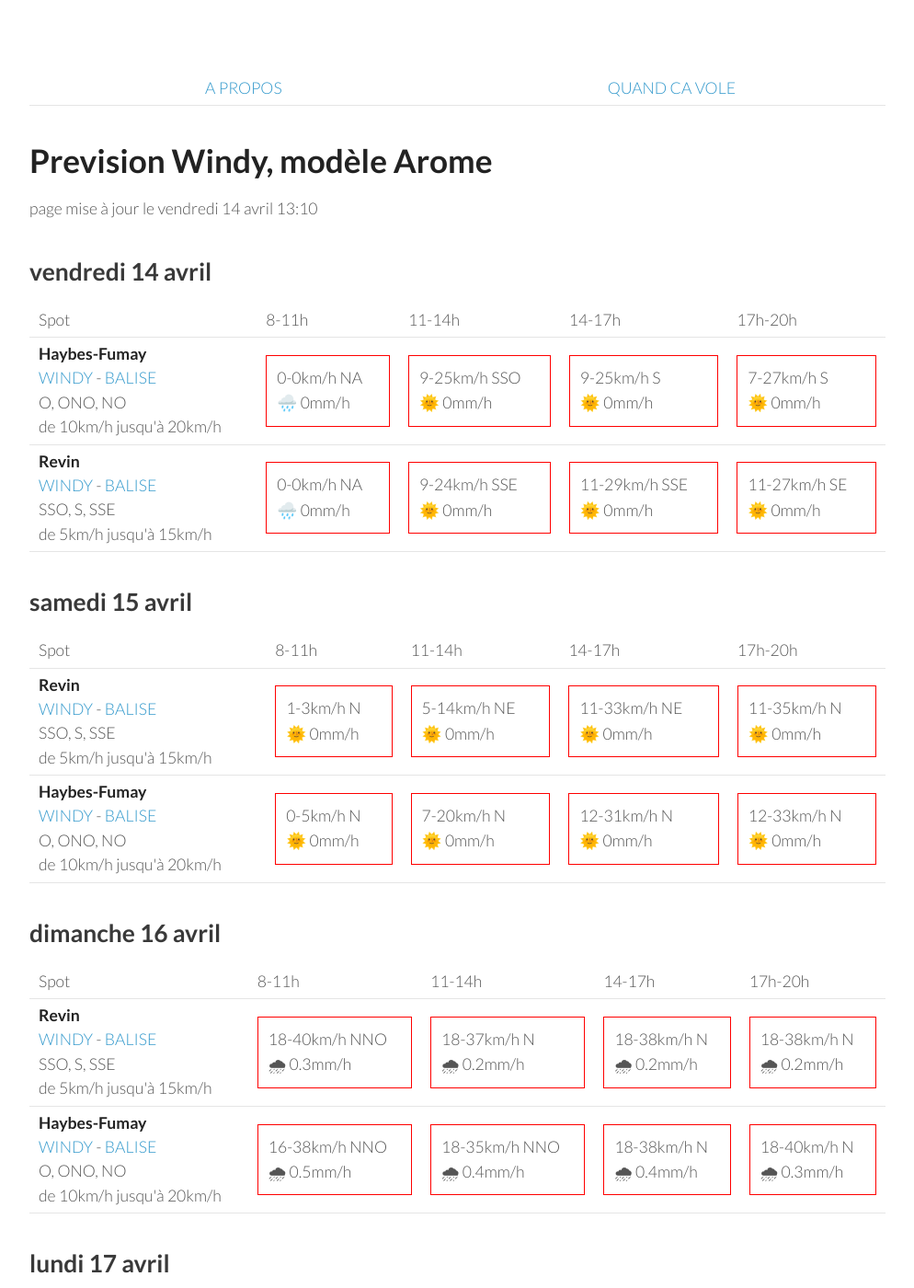
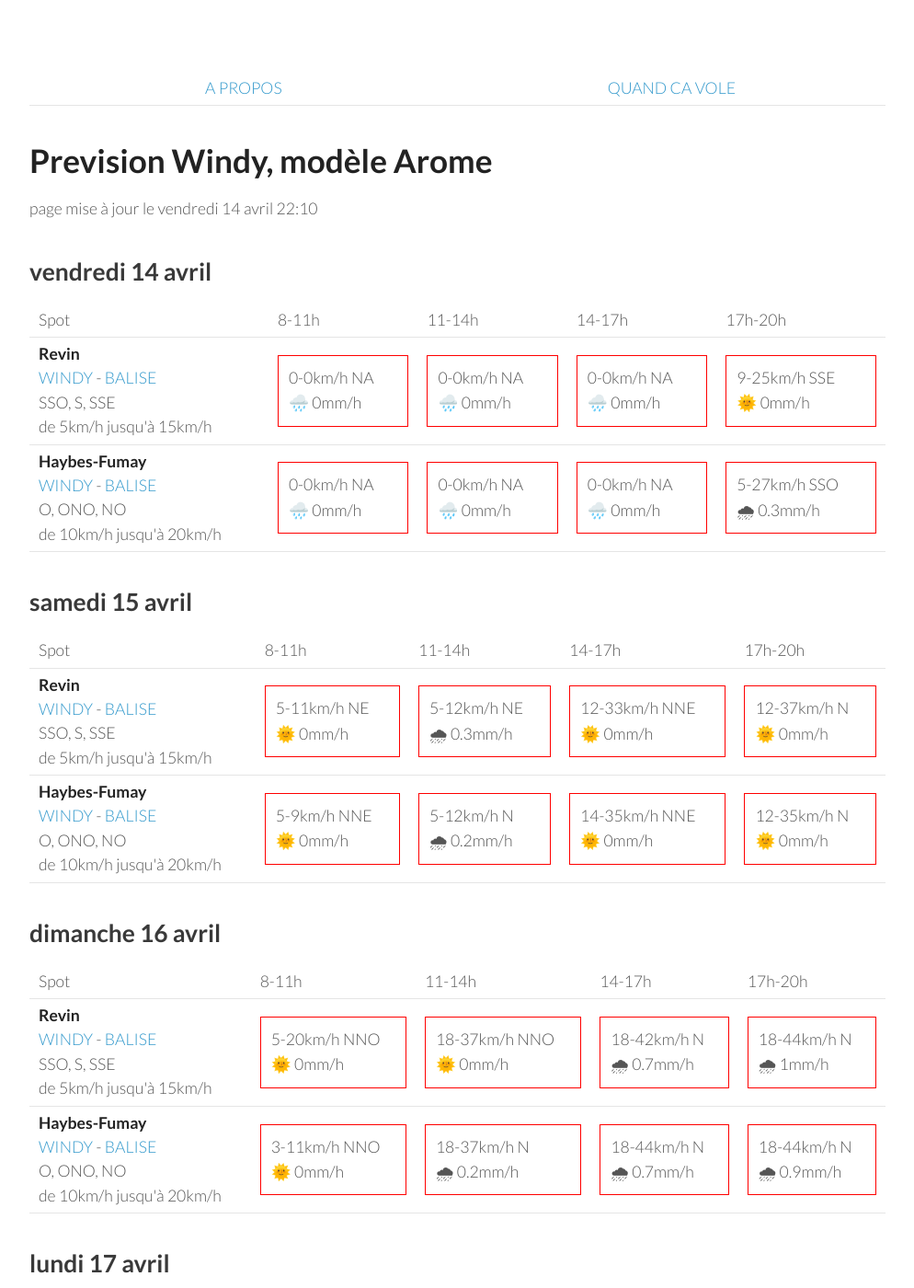
Before and after one commit to parapente-dans-le-nord/parapente-dans-le-nord.github.io, a Jekyll site: the page built from ardennes.markdown, in a window 1280 px wide and 1400 px high. Shown: the whole window at 92% size, without its empty margins (26-1020 px from the left). Built offline with Jekyll 4.4.1, drawn with Linux system fonts in a browser that asks for light colours; some of the changed text lies outside the part shown.

Commit message:
update index.markdown

```diff
--- a/ardennes.markdown
+++ b/ardennes.markdown
@@ -7,7 +7,7 @@ title:  "Tous les spots"
 {: .links}
 
 # Prevision Windy, modèle Arome
-page mise à jour le vendredi 14 avril 13:10
+page mise à jour le vendredi 14 avril 22:10
 
 ## vendredi 14 avril
 
@@ -22,21 +22,21 @@ page mise à jour le vendredi 14 avril 13:10
       <td>17h-20h</td>
     </tr>
 <tr>
+        <td><strong>Revin</strong><br><a href="https://windy.com/49.948/4.625?49.543,4.625,8">WINDY</a> - <span class=""><a href="http://www.balisemeteo.com/balise.php?idBalise=5019">BALISE</a> </span><br> <span class="vent-favorable">SSO, S, SSE</span><br><span class="force-vent">de 5km/h jusqu'à 15km/h</span> </td>
+
+            <td><div class="not-flyable"><p>0-0km/h NA</p><p>🌧️ 0mm/h</p></div></td>
+            <td><div class="not-flyable"><p>0-0km/h NA</p><p>🌧️ 0mm/h</p></div></td>
+            <td><div class="not-flyable"><p>0-0km/h NA</p><p>🌧️ 0mm/h</p></div></td>
+            <td><div class="not-flyable"><p>9-25km/h SSE</p><p>🌞 0mm/h</p></div></td>
+
+    </tr>
+<tr>
         <td><strong>Haybes-Fumay</strong><br><a href="https://windy.com/49.998/4.715?49.913,4.738,10">WINDY</a> - <span class=""><a href="http://www.balisemeteo.com/balise.php?idBalise=104">BALISE</a> </span><br> <span class="vent-favorable">O, ONO, NO</span><br><span class="force-vent">de 10km/h jusqu'à 20km/h</span> </td>
 
             <td><div class="not-flyable"><p>0-0km/h NA</p><p>🌧️ 0mm/h</p></div></td>
-            <td><div class="not-flyable"><p>9-25km/h SSO</p><p>🌞 0mm/h</p></div></td>
-            <td><div class="not-flyable"><p>9-25km/h S</p><p>🌞 0mm/h</p></div></td>
-            <td><div class="not-flyable"><p>7-27km/h S</p><p>🌞 0mm/h</p></div></td>
-
-    </tr>
-<tr>
-        <td><strong>Revin</strong><br><a href="https://windy.com/49.948/4.625?49.543,4.625,8">WINDY</a> - <span class=""><a href="http://www.balisemeteo.com/balise.php?idBalise=5019">BALISE</a> </span><br> <span class="vent-favorable">SSO, S, SSE</span><br><span class="force-vent">de 5km/h jusqu'à 15km/h</span> </td>
-
             <td><div class="not-flyable"><p>0-0km/h NA</p><p>🌧️ 0mm/h</p></div></td>
-            <td><div class="not-flyable"><p>9-24km/h SSE</p><p>🌞 0mm/h</p></div></td>
-            <td><div class="not-flyable"><p>11-29km/h SSE</p><p>🌞 0mm/h</p></div></td>
-            <td><div class="not-flyable"><p>11-27km/h SE</p><p>🌞 0mm/h</p></div></td>
+            <td><div class="not-flyable"><p>0-0km/h NA</p><p>🌧️ 0mm/h</p></div></td>
+            <td><div class="not-flyable"><p>5-27km/h SSO</p><p>🌧 0.3mm/h</p></div></td>
 
     </tr>
 
@@ -58,20 +58,20 @@ page mise à jour le vendredi 14 avril 13:10
 <tr>
         <td><strong>Revin</strong><br><a href="https://windy.com/49.948/4.625?49.543,4.625,8">WINDY</a> - <span class=""><a href="http://www.balisemeteo.com/balise.php?idBalise=5019">BALISE</a> </span><br> <span class="vent-favorable">SSO, S, SSE</span><br><span class="force-vent">de 5km/h jusqu'à 15km/h</span> </td>
 
-            <td><div class="not-flyable"><p>1-3km/h N</p><p>🌞 0mm/h</p></div></td>
-            <td><div class="not-flyable"><p>5-14km/h NE</p><p>🌞 0mm/h</p></div></td>
-            <td><div class="not-flyable"><p>11-33km/h NE</p><p>🌞 0mm/h</p></div></td>
-            <td><div class="not-flyable"><p>11-35km/h N</p><p>🌞 0mm/h</p></div></td>
+            <td><div class="not-flyable"><p>5-11km/h NE</p><p>🌞 0mm/h</p></div></td>
+            <td><div class="not-flyable"><p>5-12km/h NE</p><p>🌧 0.3mm/h</p></div></td>
+            <td><div class="not-flyable"><p>12-33km/h NNE</p><p>🌞 0mm/h</p></div></td>
+            <td><div class="not-flyable"><p>12-37km/h N</p><p>🌞 0mm/h</p></div></td>
 
 
     </tr>
 <tr>
         <td><strong>Haybes-Fumay</strong><br><a href="https://windy.com/49.998/4.715?49.913,4.738,10">WINDY</a> - <span class=""><a href="http://www.balisemeteo.com/balise.php?idBalise=104">BALISE</a> </span><br> <span class="vent-favorable">O, ONO, NO</span><br><span class="force-vent">de 10km/h jusqu'à 20km/h</span> </td>
 
-            <td><div class="not-flyable"><p>0-5km/h N</p><p>🌞 0mm/h</p></div></td>
-            <td><div class="not-flyable"><p>7-20km/h N</p><p>🌞 0mm/h</p></div></td>
-            <td><div class="not-flyable"><p>12-31km/h N</p><p>🌞 0mm/h</p></div></td>
-            <td><div class="not-flyable"><p>12-33km/h N</p><p>🌞 0mm/h</p></div></td>
+            <td><div class="not-flyable"><p>5-9km/h NNE</p><p>🌞 0mm/h</p></div></td>
+            <td><div class="not-flyable"><p>5-12km/h N</p><p>🌧 0.2mm/h</p></div></td>
+            <td><div class="not-flyable"><p>14-35km/h NNE</p><p>🌞 0mm/h</p></div></td>
+            <td><div class="not-flyable"><p>12-35km/h N</p><p>🌞 0mm/h</p></div></td>
 
 
     </tr>
@@ -94,20 +94,20 @@ page mise à jour le vendredi 14 avril 13:10
 <tr>
         <td><strong>Revin</strong><br><a href="https://windy.com/49.948/4.625?49.543,4.625,8">WINDY</a> - <span class=""><a href="http://www.balisemeteo.com/balise.php?idBalise=5019">BALISE</a> </span><br> <span class="vent-favorable">SSO, S, SSE</span><br><span class="force-vent">de 5km/h jusqu'à 15km/h</span> </td>
 
-            <td><div class="not-flyable"><p>18-40km/h NNO</p><p>🌧 0.3mm/h</p></div></td>
-            <td><div class="not-flyable"><p>18-37km/h N</p><p>🌧 0.2mm/h</p></div></td>
-            <td><div class="not-flyable"><p>18-38km/h N</p><p>🌧 0.2mm/h</p></div></td>
-            <td><div class="not-flyable"><p>18-38km/h N</p><p>🌧 0.2mm/h</p></div></td>
+            <td><div class="not-flyable"><p>5-20km/h NNO</p><p>🌞 0mm/h</p></div></td>
+            <td><div class="not-flyable"><p>18-37km/h NNO</p><p>🌞 0mm/h</p></div></td>
+            <td><div class="not-flyable"><p>18-42km/h N</p><p>🌧 0.7mm/h</p></div></td>
+            <td><div class="not-flyable"><p>18-44km/h N</p><p>🌧 1mm/h</p></div></td>
 
 
     </tr>
 <tr>
         <td><strong>Haybes-Fumay</strong><br><a href="https://windy.com/49.998/4.715?49.913,4.738,10">WINDY</a> - <span class=""><a href="http://www.balisemeteo.com/balise.php?idBalise=104">BALISE</a> </span><br> <span class="vent-favorable">O, ONO, NO</span><br><span class="force-vent">de 10km/h jusqu'à 20km/h</span> </td>
 
-            <td><div class="not-flyable"><p>16-38km/h NNO</p><p>🌧 0.5mm/h</p></div></td>
-            <td><div class="not-flyable"><p>18-35km/h NNO</p><p>🌧 0.4mm/h</p></div></td>
-            <td><div class="not-flyable"><p>18-38km/h N</p><p>🌧 0.4mm/h</p></div></td>
-            <td><div class="not-flyable"><p>18-40km/h N</p><p>🌧 0.3mm/h</p></div></td>
+            <td><div class="not-flyable"><p>3-11km/h NNO</p><p>🌞 0mm/h</p></div></td>
+            <td><div class="not-flyable"><p>18-37km/h N</p><p>🌧 0.2mm/h</p></div></td>
+            <td><div class="not-flyable"><p>18-44km/h N</p><p>🌧 0.7mm/h</p></div></td>
+            <td><div class="not-flyable"><p>18-44km/h N</p><p>🌧 0.9mm/h</p></div></td>
 
 
     </tr>
@@ -130,20 +130,20 @@ page mise à jour le vendredi 14 avril 13:10
 <tr>
         <td><strong>Revin</strong><br><a href="https://windy.com/49.948/4.625?49.543,4.625,8">WINDY</a> - <span class=""><a href="http://www.balisemeteo.com/balise.php?idBalise=5019">BALISE</a> </span><br> <span class="vent-favorable">SSO, S, SSE</span><br><span class="force-vent">de 5km/h jusqu'à 15km/h</span> </td>
 
-            <td><div class="not-flyable"><p>12-25km/h NNE</p><p>🌞 0mm/h</p></div></td>
-            <td><div class="not-flyable"><p>20-38km/h NE</p><p>🌞 0mm/h</p></div></td>
-            <td><div class="not-flyable"><p>20-42km/h NE</p><p>🌧 0.2mm/h</p></div></td>
-            <td><div class="not-flyable"><p>20-42km/h NE</p><p>🌧 0.6mm/h</p></div></td>
+            <td><div class="not-flyable"><p>14-27km/h NNE</p><p>🌞 0mm/h</p></div></td>
+            <td><div class="not-flyable"><p>20-40km/h NNE</p><p>🌧 0.2mm/h</p></div></td>
+            <td><div class="not-flyable"><p>24-46km/h NE</p><p>🌞 0mm/h</p></div></td>
+            <td><div class="not-flyable"><p>22-46km/h NE</p><p>🌞 0mm/h</p></div></td>
 
 
     </tr>
 <tr>
         <td><strong>Haybes-Fumay</strong><br><a href="https://windy.com/49.998/4.715?49.913,4.738,10">WINDY</a> - <span class=""><a href="http://www.balisemeteo.com/balise.php?idBalise=104">BALISE</a> </span><br> <span class="vent-favorable">O, ONO, NO</span><br><span class="force-vent">de 10km/h jusqu'à 20km/h</span> </td>
 
-            <td><div class="not-flyable"><p>12-27km/h NNE</p><p>🌞 0mm/h</p></div></td>
-            <td><div class="not-flyable"><p>20-40km/h NE</p><p>🌞 0mm/h</p></div></td>
-            <td><div class="not-flyable"><p>20-42km/h NE</p><p>🌧 0.3mm/h</p></div></td>
-            <td><div class="not-flyable"><p>20-44km/h NE</p><p>🌧 0.2mm/h</p></div></td>
+            <td><div class="not-flyable"><p>14-27km/h NNE</p><p>🌞 0mm/h</p></div></td>
+            <td><div class="not-flyable"><p>20-40km/h NNE</p><p>🌧 0.3mm/h</p></div></td>
+            <td><div class="not-flyable"><p>24-46km/h NE</p><p>🌞 0mm/h</p></div></td>
+            <td><div class="not-flyable"><p>22-48km/h NE</p><p>🌧 0.2mm/h</p></div></td>
 
 
     </tr>
@@ -166,20 +166,20 @@ page mise à jour le vendredi 14 avril 13:10
 <tr>
         <td><strong>Revin</strong><br><a href="https://windy.com/49.948/4.625?49.543,4.625,8">WINDY</a> - <span class=""><a href="http://www.balisemeteo.com/balise.php?idBalise=5019">BALISE</a> </span><br> <span class="vent-favorable">SSO, S, SSE</span><br><span class="force-vent">de 5km/h jusqu'à 15km/h</span> </td>
 
-            <td><div class="not-flyable"><p>14-25km/h NE</p><p>🌞 0mm/h</p></div></td>
-            <td><div class="not-flyable"><p>20-40km/h ENE</p><p>🌞 0mm/h</p></div></td>
-            <td><div class="not-flyable"><p>20-42km/h ENE</p><p>🌞 0mm/h</p></div></td>
-            <td><div class="not-flyable"><p>18-40km/h ENE</p><p>🌞 0mm/h</p></div></td>
+            <td><div class="not-flyable"><p>16-33km/h NE</p><p>🌞 0mm/h</p></div></td>
+            <td><div class="not-flyable"><p>20-42km/h NE</p><p>🌞 0mm/h</p></div></td>
+            <td><div class="not-flyable"><p>22-46km/h ENE</p><p>🌞 0mm/h</p></div></td>
+            <td><div class="not-flyable"><p>24-46km/h ENE</p><p>🌞 0mm/h</p></div></td>
 
 
     </tr>
 <tr>
         <td><strong>Haybes-Fumay</strong><br><a href="https://windy.com/49.998/4.715?49.913,4.738,10">WINDY</a> - <span class=""><a href="http://www.balisemeteo.com/balise.php?idBalise=104">BALISE</a> </span><br> <span class="vent-favorable">O, ONO, NO</span><br><span class="force-vent">de 10km/h jusqu'à 20km/h</span> </td>
 
-            <td><div class="not-flyable"><p>12-24km/h NE</p><p>🌞 0mm/h</p></div></td>
-            <td><div class="not-flyable"><p>20-42km/h ENE</p><p>🌞 0mm/h</p></div></td>
-            <td><div class="not-flyable"><p>20-44km/h ENE</p><p>🌞 0mm/h</p></div></td>
-            <td><div class="not-flyable"><p>18-40km/h ENE</p><p>🌞 0mm/h</p></div></td>
+            <td><div class="not-flyable"><p>16-33km/h NE</p><p>🌞 0mm/h</p></div></td>
+            <td><div class="not-flyable"><p>22-44km/h ENE</p><p>🌞 0mm/h</p></div></td>
+            <td><div class="not-flyable"><p>22-46km/h ENE</p><p>🌞 0mm/h</p></div></td>
+            <td><div class="not-flyable"><p>22-46km/h ENE</p><p>🌞 0mm/h</p></div></td>
 
 
     </tr>
@@ -200,22 +200,22 @@ page mise à jour le vendredi 14 avril 13:10
       <td>17h-20h</td>
     </tr>
 <tr>
-        <td><strong>Haybes-Fumay</strong><br><a href="https://windy.com/49.998/4.715?49.913,4.738,10">WINDY</a> - <span class=""><a href="http://www.balisemeteo.com/balise.php?idBalise=104">BALISE</a> </span><br> <span class="vent-favorable">O, ONO, NO</span><br><span class="force-vent">de 10km/h jusqu'à 20km/h</span> </td>
+        <td><strong>Revin</strong><br><a href="https://windy.com/49.948/4.625?49.543,4.625,8">WINDY</a> - <span class=""><a href="http://www.balisemeteo.com/balise.php?idBalise=5019">BALISE</a> </span><br> <span class="vent-favorable">SSO, S, SSE</span><br><span class="force-vent">de 5km/h jusqu'à 15km/h</span> </td>
 
-            <td><div class="not-flyable"><p>14-29km/h ENE</p><p>🌞 0mm/h</p></div></td>
-            <td><div class="not-flyable"><p>16-33km/h ENE</p><p>🌞 0mm/h</p></div></td>
-            <td><div class="not-flyable"><p>24-51km/h ESE</p><p>🌞 0mm/h</p></div></td>
-            <td><div class="not-flyable"><p>22-46km/h ESE</p><p>🌞 0mm/h</p></div></td>
+            <td><div class="not-flyable"><p>12-25km/h ENE</p><p>🌞 0mm/h</p></div></td>
+            <td><div class="not-flyable"><p>20-40km/h E</p><p>🌞 0mm/h</p></div></td>
+            <td><div class="not-flyable"><p>20-40km/h E</p><p>🌞 0mm/h</p></div></td>
+            <td><div class="not-flyable"><p>20-40km/h E</p><p>🌞 0mm/h</p></div></td>
 
 
     </tr>
 <tr>
-        <td><strong>Revin</strong><br><a href="https://windy.com/49.948/4.625?49.543,4.625,8">WINDY</a> - <span class=""><a href="http://www.balisemeteo.com/balise.php?idBalise=5019">BALISE</a> </span><br> <span class="vent-favorable">SSO, S, SSE</span><br><span class="force-vent">de 5km/h jusqu'à 15km/h</span> </td>
+        <td><strong>Haybes-Fumay</strong><br><a href="https://windy.com/49.998/4.715?49.913,4.738,10">WINDY</a> - <span class=""><a href="http://www.balisemeteo.com/balise.php?idBalise=104">BALISE</a> </span><br> <span class="vent-favorable">O, ONO, NO</span><br><span class="force-vent">de 10km/h jusqu'à 20km/h</span> </td>
 
-            <td><div class="not-flyable"><p>14-27km/h ENE</p><p>🌞 0mm/h</p></div></td>
-            <td><div class="not-flyable"><p>14-29km/h ENE</p><p>🌞 0mm/h</p></div></td>
-            <td><div class="not-flyable"><p>22-48km/h ESE</p><p>🌞 0mm/h</p></div></td>
-            <td><div class="not-flyable"><p>22-46km/h ESE</p><p>🌧 0.2mm/h</p></div></td>
+            <td><div class="not-flyable"><p>12-25km/h ENE</p><p>🌞 0mm/h</p></div></td>
+            <td><div class="not-flyable"><p>20-40km/h E</p><p>🌞 0mm/h</p></div></td>
+            <td><div class="not-flyable"><p>20-42km/h E</p><p>🌞 0mm/h</p></div></td>
+            <td><div class="not-flyable"><p>20-42km/h ENE</p><p>🌞 0mm/h</p></div></td>
 
 
     </tr>
```
